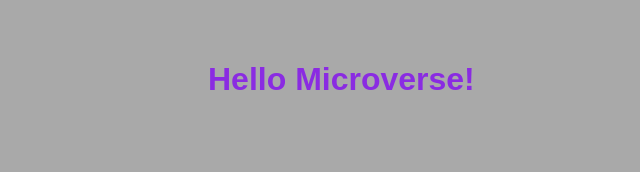
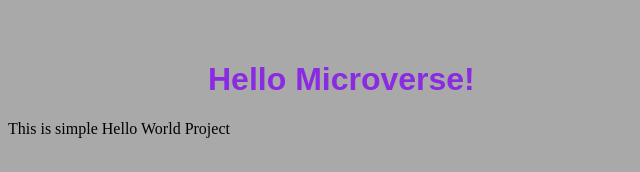
Before and after one commit to ridaarif98/Hello-World, a plain HTML site: page Index.html in a window 1280 px wide. Shown: the whole page, without its empty margins (0-640 px from the left). Drawn offline with Linux system fonts and the light colour scheme.

Commit message:
Add paragraph

```diff
--- a/Index.html
+++ b/Index.html
@@ -11,6 +11,6 @@
   <header></header>
     <h1 class="hello">Hello Microverse!</h1>
   </header>
-
+    <p>This is simple Hello World Project</p>
 </body>
 </html>
```
